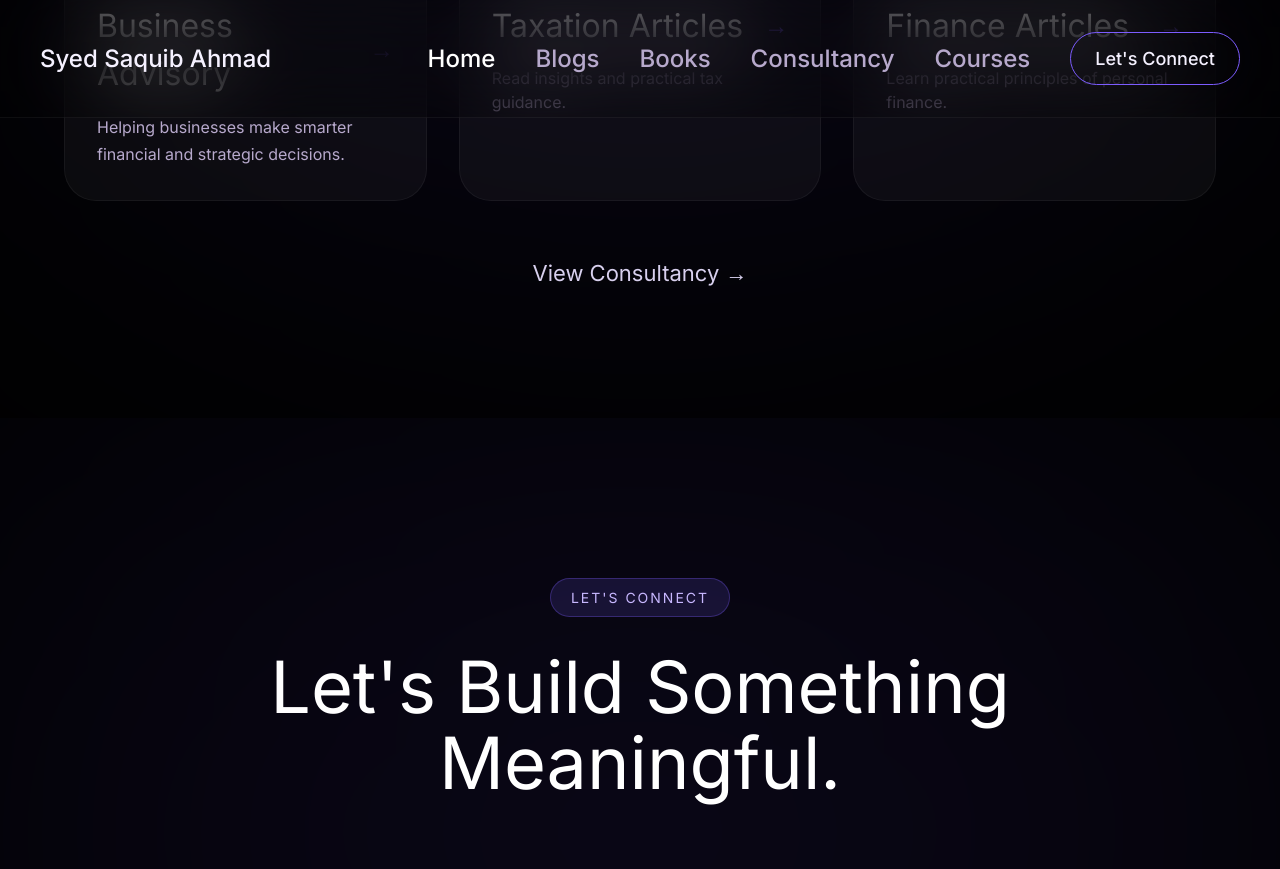
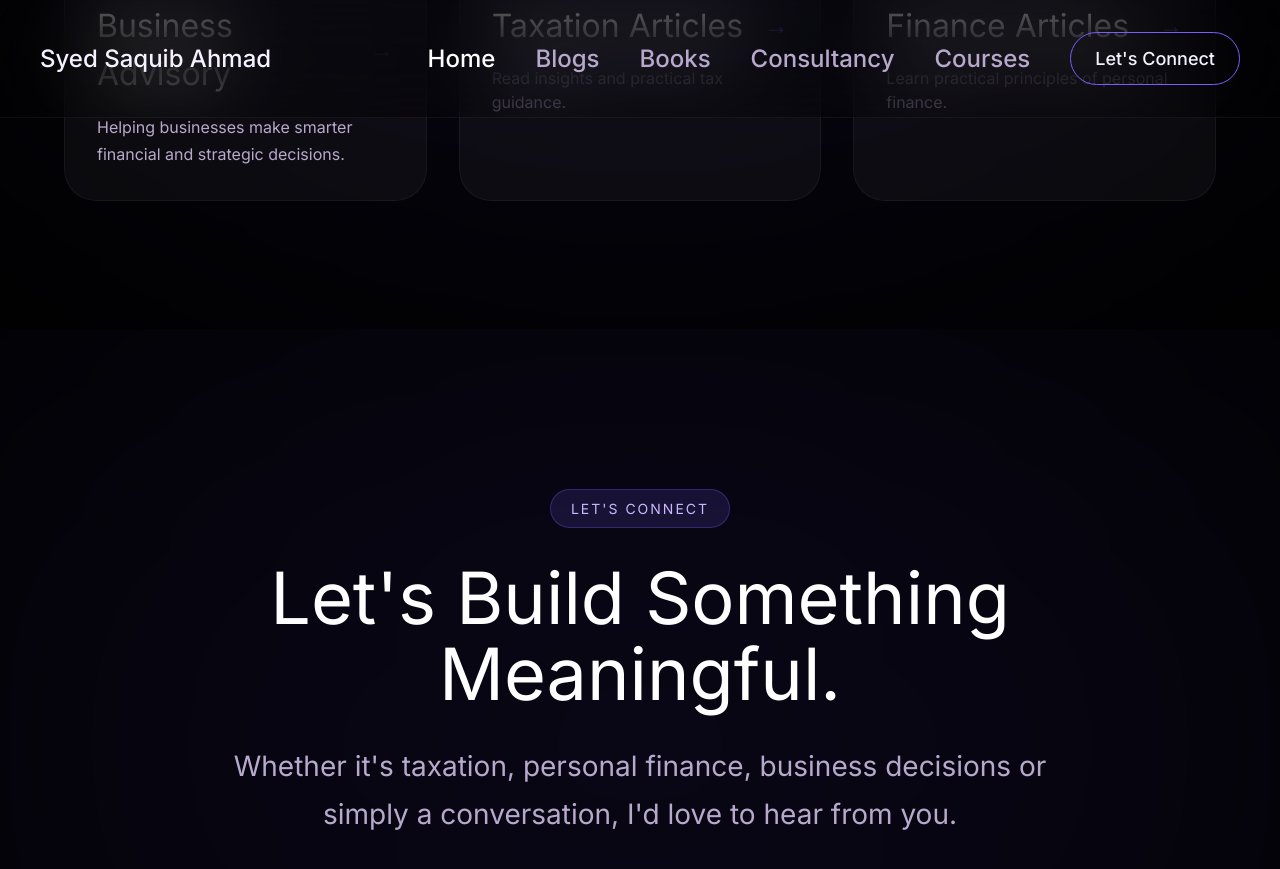
Before and after one commit to saquibahmad1234/saquib, a Jekyll site: the page built from index.html, in a window 1280 px wide and 900 px high, scrolled down 3457 px. Shown: the top 869 px of the window. Built offline with Jekyll 4.4.1, drawn with Linux system fonts in a browser that asks for light colours.

Commit message:
Update consultancy-section.html

```diff
--- a/_includes/home/consultancy-section.html
+++ b/_includes/home/consultancy-section.html
@@ -189,16 +189,5 @@
         <h3 class="text-[30px] text-white">Finance Articles</h3>
       </a>
     </div>
-
-    <!-- CTA -->
-
-    <div class="mt-14 text-center">
-      <a
-        href="{{ '/consultancy' | relative_url }}"
-        class="inline-flex text-[22px] text-[#D8D0EE] hover:text-white transition"
-      >
-        View Consultancy →
-      </a>
-    </div>
   </div>
 </section>
```
